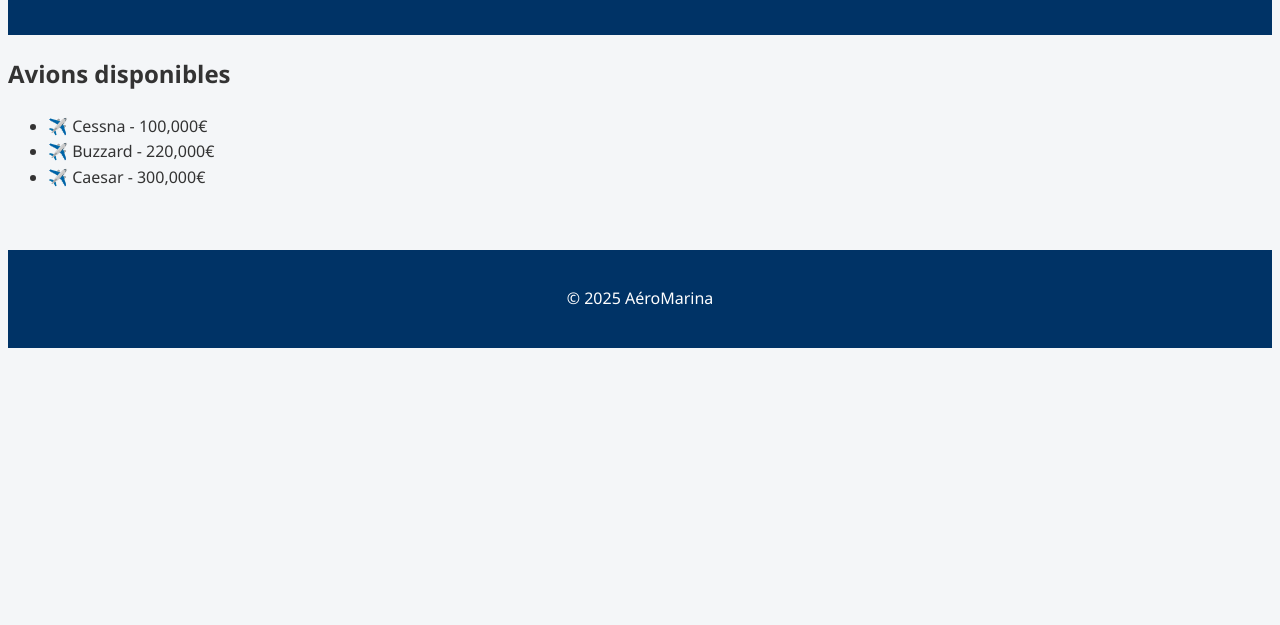
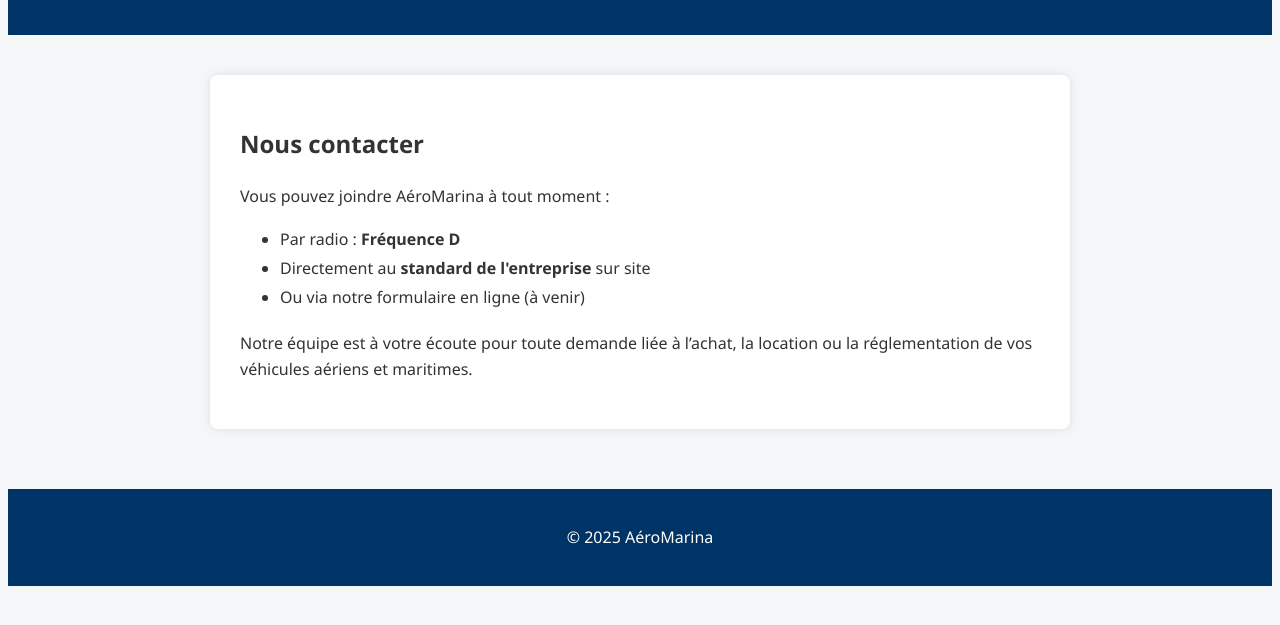
Before and after one commit to mcanta2025/AeroMarina, a plain HTML site: page contact.html in a window 1280 px wide. Shown: the part 95-720 px from the top of the page. Drawn offline with Linux system fonts and the light colour scheme.

Commit message:
Update contact.html

```diff
--- a/contact.html
+++ b/contact.html
@@ -20,14 +20,20 @@
     </nav>
   </header>
 
-  <section>
-    <h2>Avions disponibles</h2>
-    <ul>
-      <li>✈️ Cessna - 100,000€</li>
-      <li>✈️ Buzzard - 220,000€</li>
-      <li>✈️ Caesar - 300,000€</li>
-    </ul>
-  </section>
+ <section id="contact" style="max-width: 800px; margin: 40px auto; padding: 30px; background: white; border-radius: 8px; box-shadow: 0 0 10px rgba(0,0,0,0.1);">
+  <h2>Nous contacter</h2>
+  <p>Vous pouvez joindre AéroMarina à tout moment :</p>
+
+  <ul style="line-height: 1.8;">
+    <li>Par radio : <strong>Fréquence D</strong></li>
+    <li>Directement au <strong>standard de l'entreprise</strong> sur site</li>
+    <li>Ou via notre formulaire en ligne (à venir)</li>
+  </ul>
+
+  <p style="margin-top: 20px;">
+    Notre équipe est à votre écoute pour toute demande liée à l’achat, la location ou la réglementation de vos véhicules aériens et maritimes.
+  </p>
+</section>
 
   <footer>
     <p>&copy; 2025 AéroMarina</p>
```
